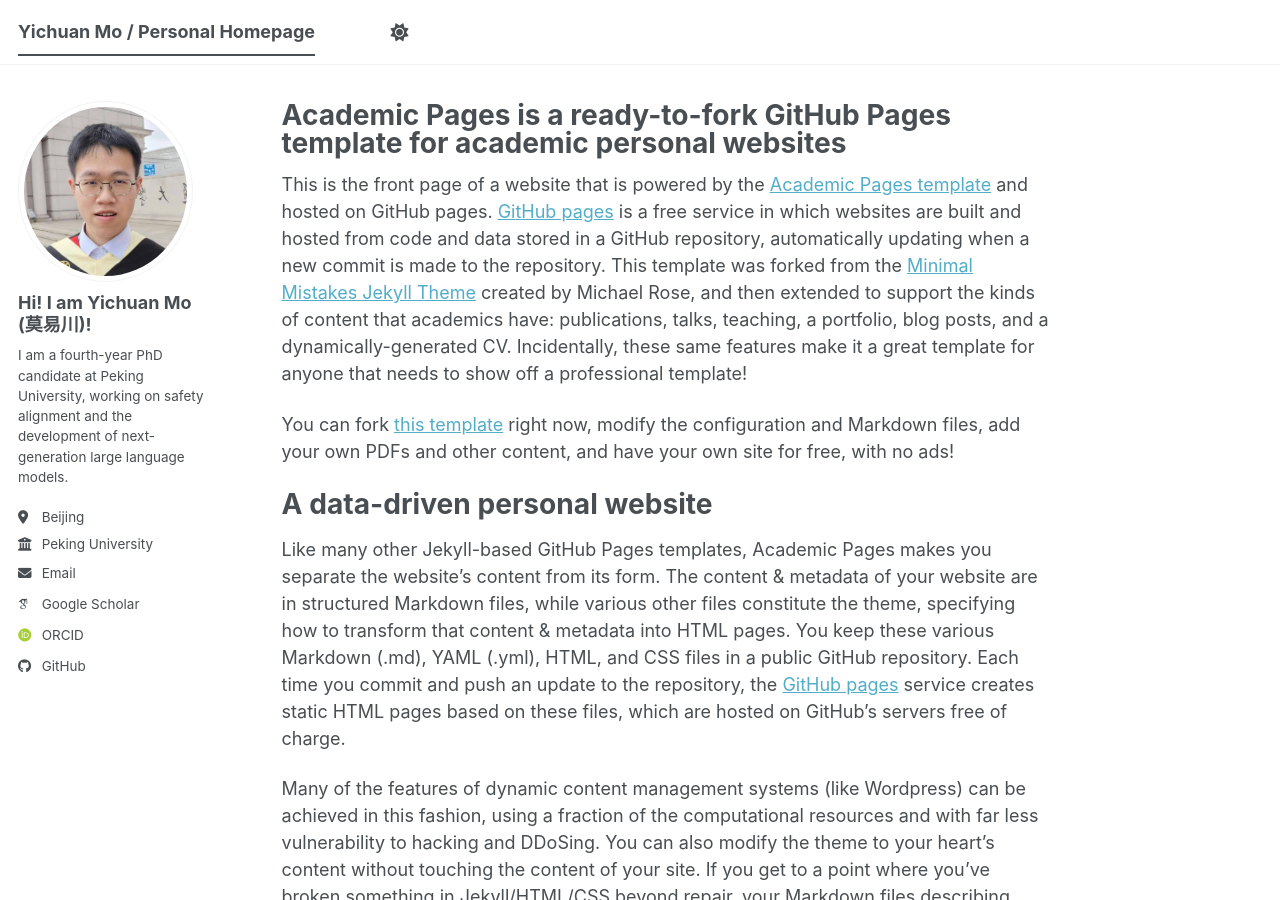
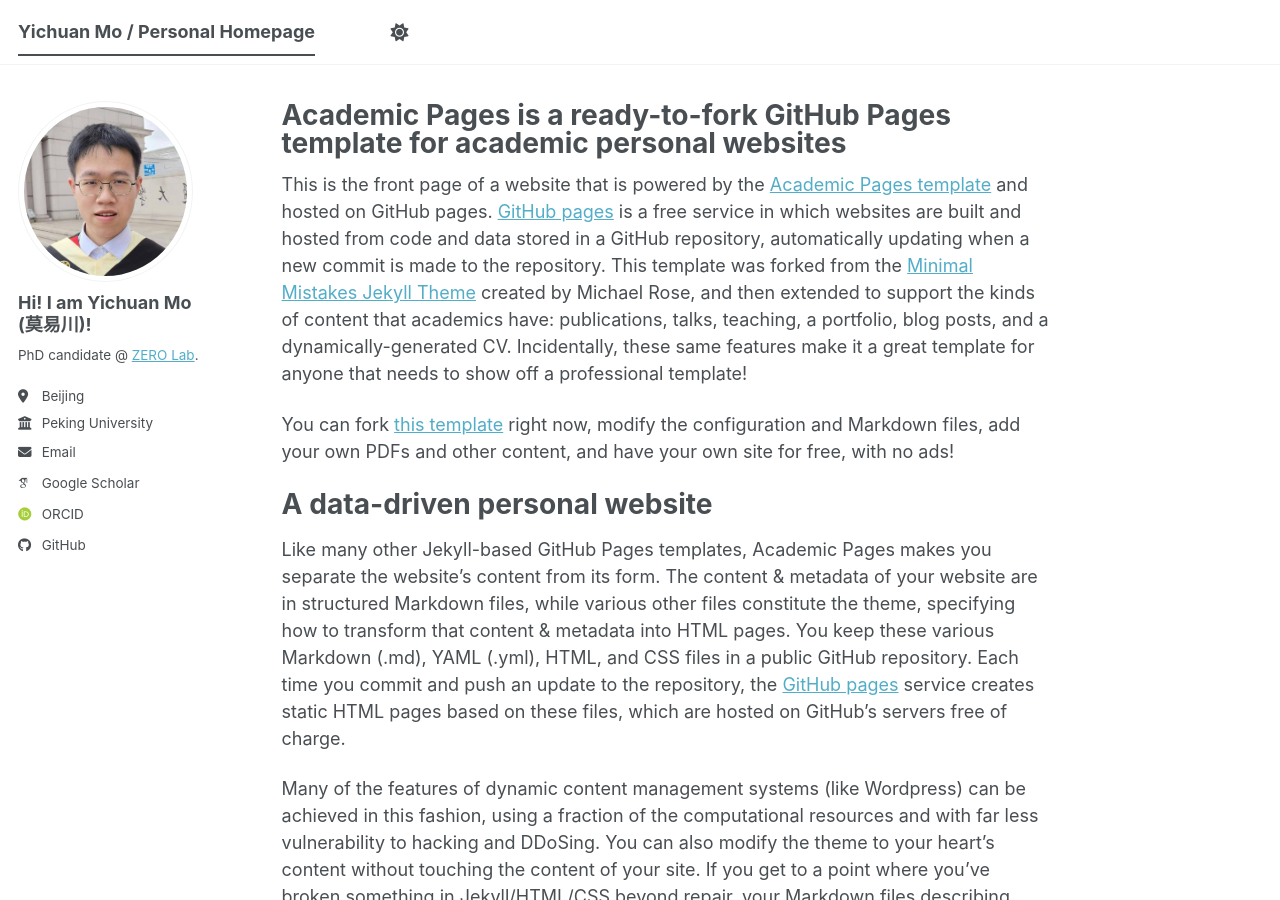
Before and after one commit to mo666666/mo666666.github.io, a Jekyll site: the page built from _pages/about.md, in a window 1280 px wide and 900 px high. Built offline with Jekyll 4.4.1, drawn with Linux system fonts in a browser that asks for light colours; some web fonts are replaced; a script bundle is joined from its source files by our own code; library files that are not in the unit come from our copies.

Commit message:
Update _config.yml

```diff
--- a/_config.yml
+++ b/_config.yml
@@ -26,7 +26,7 @@
   avatar           : "profile.png"
   name             : "Hi! I am Yichuan Mo (莫易川)!"
   pronouns         : # example: "she/her"
-  bio              : "I am a fourth-year PhD candidate at Peking University, working on safety alignment and the development of next-generation large language models."
+  bio              : 'PhD candidate @ <a href="https://zero-lab-pku.github.io/" target="_blank" rel="noopener">ZERO Lab</a>.'
   location         : "Beijing"
   employer         : "Peking University"
   uri              : # URL
```
